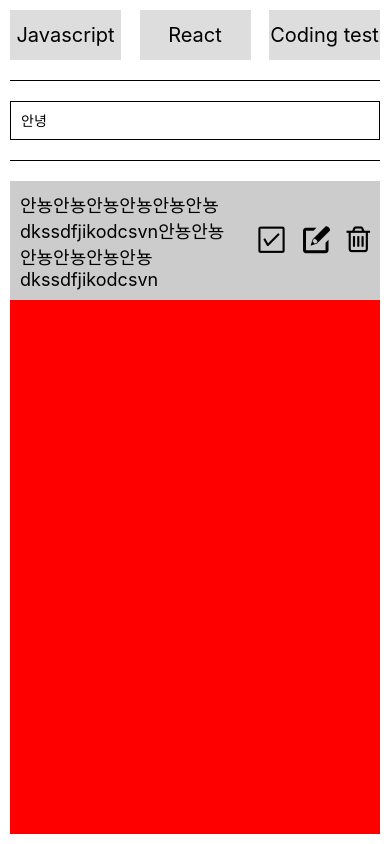
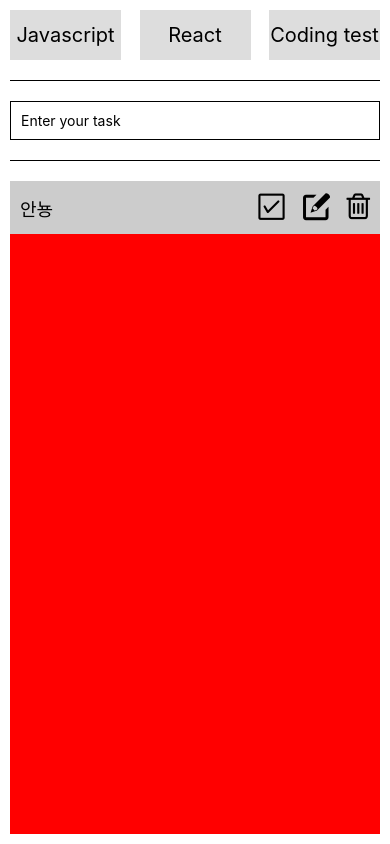
Before and after one commit to hyoloui/RN-TodoList-Firebase, a React Native app: screen / in a window 390 px wide. Built offline with nearby package versions, Linux system fonts and the light colour scheme.

Commit message:
✨ feat: Add Create
Create API setting

by @hyoloui

```diff
--- a/App.js
+++ b/App.js
@@ -1,4 +1,3 @@
-import { StatusBar } from "expo-status-bar";
 import {
     SafeAreaView,
     ScrollView,
@@ -9,14 +8,30 @@ import {
     View,
 } from "react-native";
 import { AntDesign, FontAwesome, Entypo } from "@expo/vector-icons";
+import { useState } from "react";
 
 export default function App() {
+    const [text, setText] = useState("");
+
+    const [todos, setTodos] = useState([]);
+    console.log(todos);
+
+    const newTodos = {
+        id: Date.now(),
+        text,
+        isDone: false,
+        isEdit: false,
+        category: "javascript",
+    };
+
+    const onSubmitInput = () => {
+        setTodos((prev) => [...prev, newTodos]);
+    };
+
     return (
         // 노치 제거
         <SafeAreaView style={{ flex: 1 }}>
             <View style={styles.container}>
-                {/* 상태바 */}
-                <StatusBar />
                 {/* 고정 영역 */}
                 <View>
                     {/* 버튼 영역 */}
@@ -32,20 +47,25 @@ export default function App() {
                         </TouchableOpacity>
                     </View>
                     {/* input */}
-                    <View style={styles.inpuut_area}>
+                    <View style={styles.input_area}>
                         <TextInput
+                            value={text}
                             style={styles.todo_input}
-                            placeholder={"안녕"}
+                            placeholder={"Enter your task"}
+                            onChangeText={setText}
+                            onSubmitEditing={() => onSubmitInput()}
                         />
                     </View>
                 </View>
                 {/* 스크롤 영역 */}
                 <ScrollView style={styles.scroll_area}>
+                    {/* 한개의 투두 */}
                     <View style={styles.once_todo}>
-                        <Text style={{ fontSize: 18, width: "60%" }}>
-                            안뇽안뇽안뇽안뇽안뇽안뇽dkssdfjikodcsvn안뇽안뇽안뇽안뇽안뇽안뇽dkssdfjikodcsvn
-                        </Text>
+                        {/* 텍스트 */}
+                        <Text style={{ fontSize: 18, width: "60%" }}>안뇽</Text>
+                        {/* 아이콘 영역 */}
                         <View style={styles.once_icon_area}>
+                            {/* 체크 아이콘 (isDone) */}
                             <TouchableOpacity style={styles.once_icon}>
                                 <AntDesign
                                     name="checksquareo"
@@ -53,6 +73,7 @@ export default function App() {
                                     color="black"
                                 />
                             </TouchableOpacity>
+                            {/* 수정 아이콘 (isEdit) */}
                             <TouchableOpacity style={styles.once_icon}>
                                 <Entypo
                                     name="new-message"
@@ -60,6 +81,7 @@ export default function App() {
                                     color="black"
                                 />
                             </TouchableOpacity>
+                            {/* 삭제 아이콘 (delete) */}
                             <TouchableOpacity style={styles.once_icon}>
                                 <FontAwesome
                                     name="trash-o"
@@ -88,7 +110,7 @@ const styles = StyleSheet.create({
         justifyContent: "center",
         alignItems: "center",
     },
-    inpuut_area: {
+    input_area: {
         marginVertical: 20,
         paddingVertical: 20,
         borderTopWidth: 1,
```
